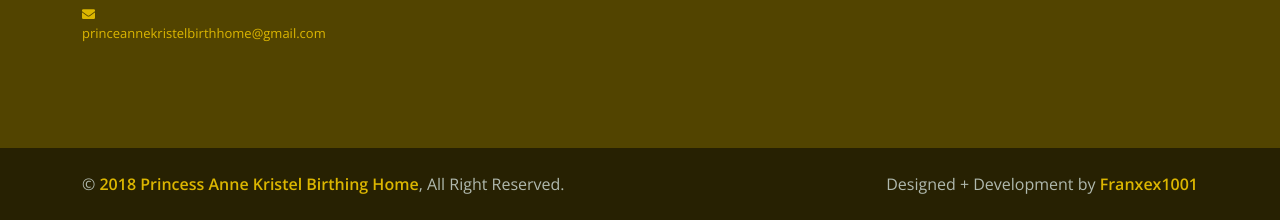
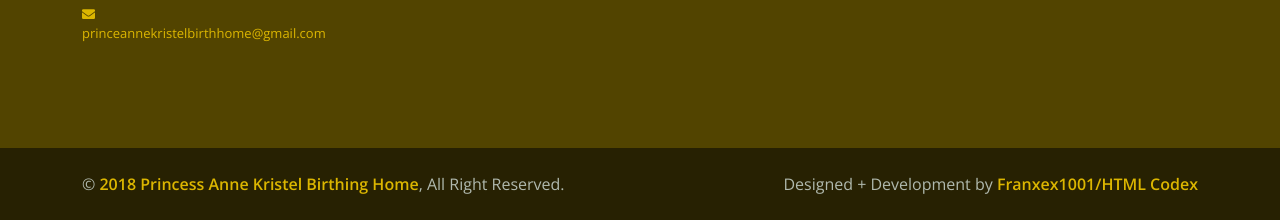
Before and after one commit to francesr1001/PAKBHSAMPLE, a plain HTML site: page index.html in a window 1280 px wide. Shown: the part 5130-5350 px from the top of the page. Drawn offline with nearby package versions, Linux system fonts and the light colour scheme.

Commit message:
Update footer.html

```diff
--- a/footer.html
+++ b/footer.html
@@ -45,7 +45,7 @@
             </div>
             <div class="col-md-6 text-center text-md-end">
                 <!--/*** This template is free as long as you keep the footer author’s credit link/attribution link/backlink. If you'd like to use the template without the footer author’s credit link/attribution link/backlink, you can purchase the Credit Removal License from "https://htmlcodex.com/credit-removal". Thank you for your support. ***/-->
-                Designed + Development by <a class="fw-medium" href="https://themewagon.com">Franxex1001</a>
+                Designed + Development by <a class="fw-medium" href="https://themewagon.com">Franxex1001/HTML Codex</a>
             </div>
         </div>
     </div>
```
